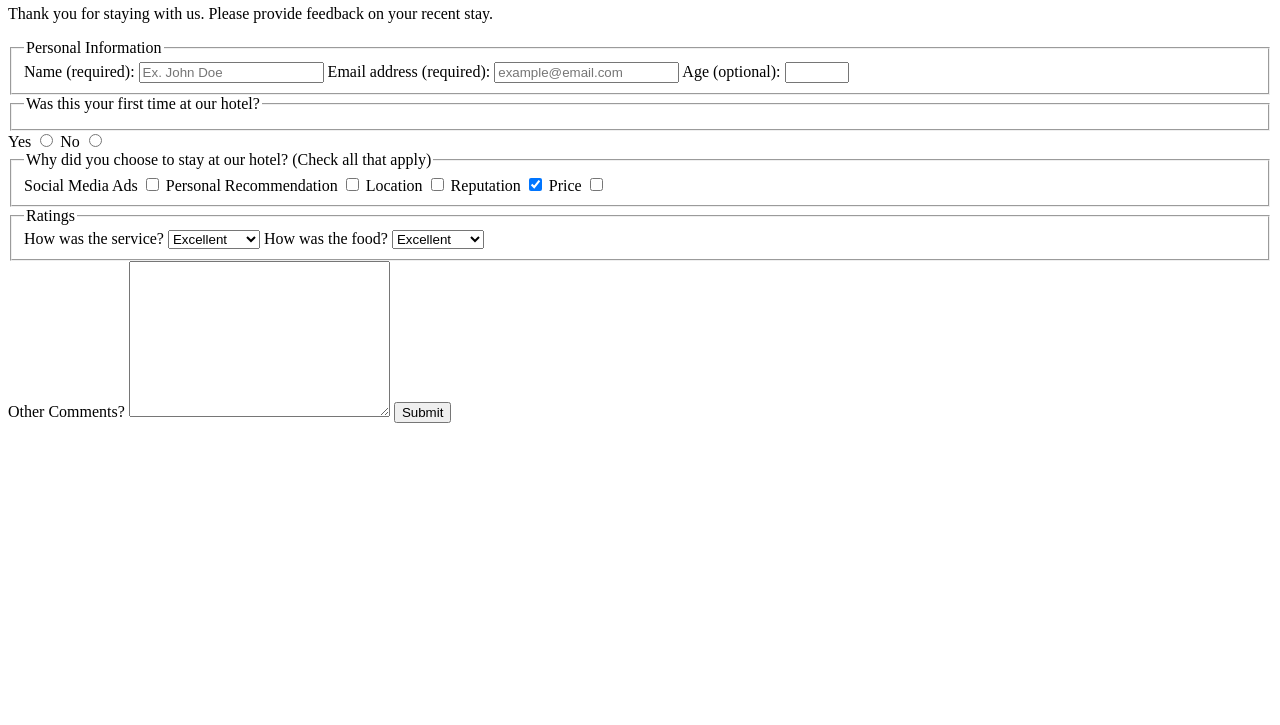
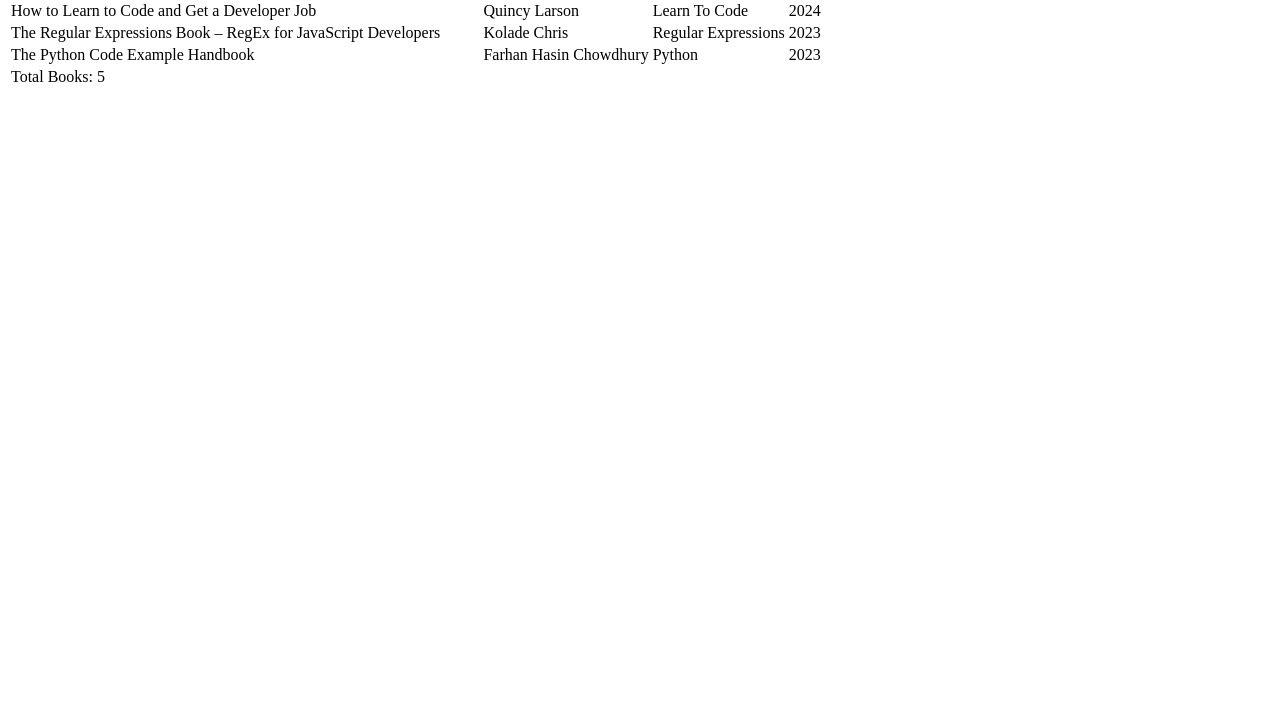
Before and after one commit to Ded-Goit/Book-Catalog, a plain HTML site: page index.html in a window 1280 px wide. Shown: the part 75-800 px from the top of the page. Drawn offline with Linux system fonts and the light colour scheme.

Commit message:
and work

```diff
--- a/index.html
+++ b/index.html
@@ -2,101 +2,58 @@
 <html lang="en">
   <head>
     <meta charset="UTF-8" />
-    <title>Hotel Feedback Form</title>
+    <meta name="viewport" content="width=device-width, initial-scale=1.0" />
+    <title>Book Catalog</title>
   </head>
   <body>
-    <header>
-      <h1>Hotel Feedback Form</h1>
-      <p>
-        Thank you for staying with us. Please provide feedback on your recent
-        stay.
-      </p>
-    </header>
-    <main>
-      <form method="POST" action="https://hotel-feedback.freecodecamp.org">
-        <fieldset>
-          <legend>Personal Information</legend>
-          <label for="full-name">Name (required):</label>
-          <input
-            type="text"
-            id="full-name"
-            name="name"
-            placeholder="Ex. John Doe"
-            required
-          />
-
-          <label for="email">Email address (required):</label>
-          <input
-            placeholder="example@email.com"
-            required
-            id="email"
-            type="email"
-            name="email"
-          />
-          <label for="age">Age (optional):</label>
-          <input type="number" name="age" id="age" min="3" max="100" />
-        </fieldset>
-        <fieldset>
-          <legend>Was this your first time at our hotel?</legend>
-        </fieldset>
-        <label for="yes-option">Yes</label>
-        <input type="radio" id="yes-option" name="hotel-stay" />
-        <label for="no-option">No</label>
-        <input type="radio" id="no-option" name="hotel-stay" />
-        <fieldset>
-          <legend>
-            Why did you choose to stay at our hotel? (Check all that apply)
-          </legend>
-          <label for="ads">Social Media Ads</label>
-          <input type="checkbox" id="ads" name="ads" value="ads" />
-          <label for="recommendation">Personal Recommendation</label>
-          <input
-            type="checkbox"
-            id="recommendation"
-            name="recommendation"
-            value="recommendation"
-          />
-          <label for="location">Location</label>
-          <input
-            type="checkbox"
-            id="location"
-            name="location"
-            value="location"
-          />
-          <label for="reputation">Reputation</label>
-          <input
-            checked
-            type="checkbox"
-            id="reputation"
-            name="reputation"
-            value="reputation"
-          />
-          <label for="price">Price</label>
-          <input type="checkbox" id="price" name="price" value="price" />
-        </fieldset>
-        <fieldset>
-          <legend>Ratings</legend>
-          <label for="service">How was the service?</label>
-          <select name="service" id="service">
-            <option value="poor">Poor</option>
-            <option value="satisfactory">Satisfactory</option>
-            <option value="good">Good</option>
-            <option value="very-good">Very Good</option>
-            <option selected value="excellent">Excellent</option>
-          </select>
-          <label for="food">How was the food?</label>
-          <select name="food" id="food">
-            <option value="poor">Poor</option>
-            <option value="satisfactory">Satisfactory</option>
-            <option value="good">Good</option>
-            <option value="very-good">Very Good</option>
-            <option selected="" value="excellent">Excellent</option>
-          </select>
-        </fieldset>
-        <label for="comments">Other Comments?</label>
-        <textarea cols="30" rows="10" name="comments" id="comments"></textarea>
-        <button type="submit">Submit</button>
-      </form>
-    </main>
+    <table>
+      <thead>
+        <tr>
+          <th>Title</th>
+          <th>Author</th>
+          <th>Genre</th>
+          <th>Publication Year</th>
+        </tr>
+      </thead>
+      <tbody>
+        <tr>
+          <td>
+            How to Contribute to Open-Source Projects – A Handbook for Beginners
+          </td>
+          <td>Hillary Nyakundi</td>
+          <td>Open Source</td>
+          <td>2023</td>
+        </tr>
+        <tr>
+          <td>Learn Linux for Beginners: From Basics to Advanced Techniques</td>
+          <td>Zaira Hira</td>
+          <td>Linux</td>
+          <td>2024</td>
+        </tr>
+        <tr>
+          <td>How to Learn to Code and Get a Developer Job</td>
+          <td>Quincy Larson</td>
+          <td>Learn To Code</td>
+          <td>2024</td>
+        </tr>
+        <tr>
+          <td>
+            The Regular Expressions Book – RegEx for JavaScript Developers
+          </td>
+          <td>Kolade Chris</td>
+          <td>Regular Expressions</td>
+          <td>2023</td>
+        </tr>
+        <tr>
+          <td>The Python Code Example Handbook</td>
+          <td>Farhan Hasin Chowdhury</td>
+          <td>Python</td>
+          <td>2023</td>
+        </tr>
+      </tbody>
+      <tfoot>
+        <td colspan="4">Total Books: 5</td>
+      </tfoot>
+    </table>
   </body>
 </html>
```
Also changed, not shown: image.png, 1 other file.
